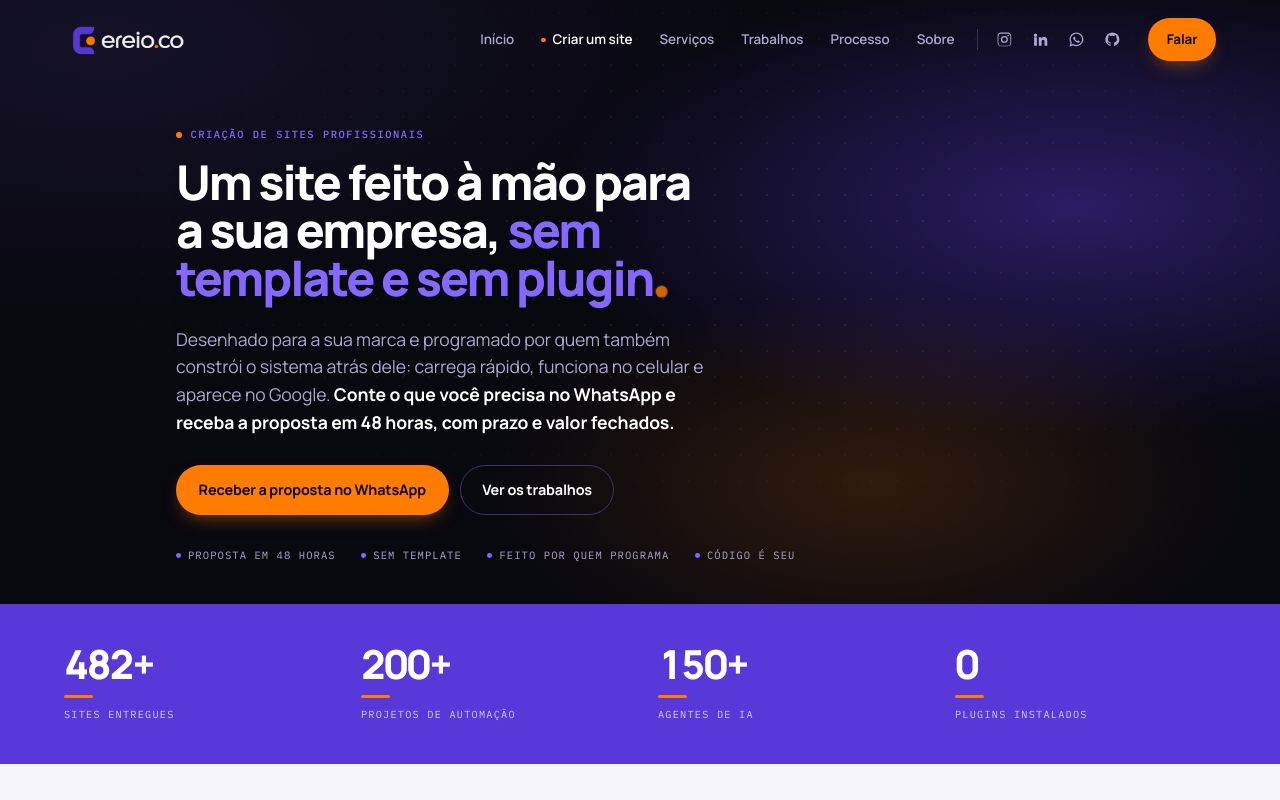
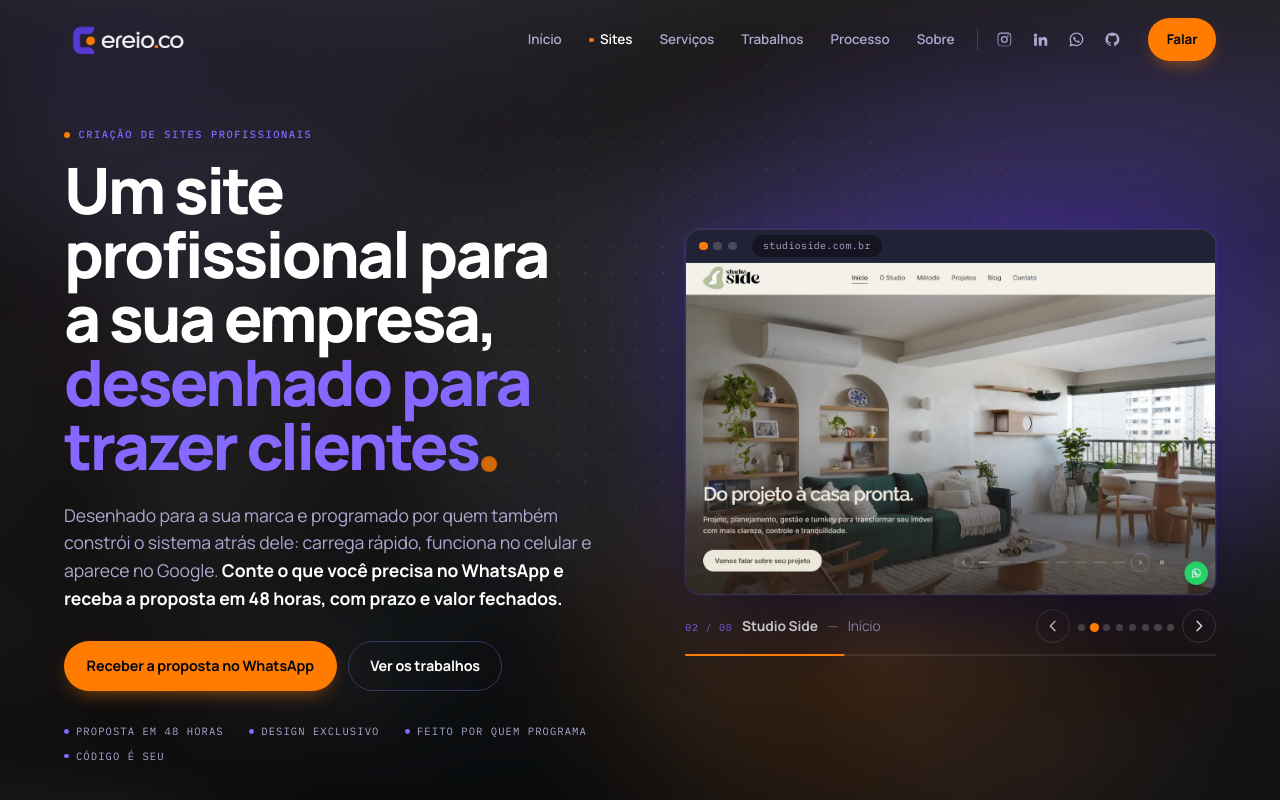
Before and after one commit to amglobalrealty-maker/ereio, a plain HTML site: page sites.html in a window 1280 px wide. Shown: the top 800 px of the page. Drawn offline with Linux system fonts and the light colour scheme.

Commit message:
Pagina Sites: slide na abertura, titulo novo e "Sites" no menu
Ela, 19/10: "o header ta muito basico, coloque um slide; nao gostei do
'sem template sem plugin'; mude 'Criar um site' para algo mais
profissional; e ja suba em producao".
- A abertura da pagina do anuncio ganha o slide da home: oito telas de
  sites entregues numa janela de navegador, trocando sozinhas, com o
  ambiente desfocado atras.
- Titulo: "Um site profissional para a sua empresa, desenhado para
  trazer clientes". O selo "Sem template" virou "Design exclusivo" e o
  cartao "Sem plugin para quebrar" virou "Estavel e seguro".
- O item do menu passa de "Criar um site" para "Sites" nas quatro
  paginas (cabecalho, painel e rodape); no rodape, o "Sites" que levava
  aos trabalhos virou "Sites entregues", para nao confundir.
Teste (jsdom) nas quatro paginas e medidas no navegador passaram.

```diff
--- a/sites.html
+++ b/sites.html
@@ -36,7 +36,7 @@
 </script>
 <meta name="viewport" content="width=device-width, initial-scale=1">
 <title>Criação de sites profissionais · ereio.co</title>
-<meta name="description" content="Site profissional feito à mão para a sua empresa, sem template e sem plugin, por quem também programa o sistema atrás dele. Fale no WhatsApp e receba a proposta em 48 horas.">
+<meta name="description" content="Site profissional para a sua empresa, com design exclusivo e feito por quem também programa o sistema atrás dele. Fale no WhatsApp e receba a proposta em 48 horas.">
 <meta name="theme-color" content="#08080F">
 <link rel="icon" type="image/png" href="icone-ereio.png">
 <link rel="apple-touch-icon" href="icone-ereio.png">
@@ -56,7 +56,7 @@
 </svg>
 
 <!-- O CABEÇALHO: o mesmo das outras páginas. Esta é a página para onde o anúncio
-     manda; "Criar um site" é o item dela no menu. -->
+     manda; "Sites" é o item dela no menu. -->
 <header class="topo" id="topo">
   <div class="topo-dentro">
     <a class="marca" href="index.html" aria-label="ereio.co, início">
@@ -65,7 +65,7 @@
     <nav class="navega" aria-label="Navegação principal">
       <ul class="links">
         <li><a href="index.html">Início</a></li>
-        <li><a href="sites.html" aria-current="page">Criar um site</a></li>
+        <li><a href="sites.html" aria-current="page">Sites</a></li>
         <li><a href="index.html#servicos">Serviços</a></li>
         <li><a href="trabalhos.html">Trabalhos</a></li>
         <li><a href="index.html#processo">Processo</a></li>
@@ -94,7 +94,7 @@
     <p class="olho">Navegação</p>
     <ul class="painel-links">
       <li><a href="index.html"><span class="n">01</span><span class="t">Início</span></a></li>
-      <li><a href="sites.html" aria-current="page"><span class="n">02</span><span class="t">Criar um site</span></a></li>
+      <li><a href="sites.html" aria-current="page"><span class="n">02</span><span class="t">Sites</span></a></li>
       <li><a href="index.html#servicos"><span class="n">03</span><span class="t">Serviços</span></a></li>
       <li><a href="trabalhos.html"><span class="n">04</span><span class="t">Trabalhos</span></a></li>
       <li><a href="index.html#processo"><span class="n">05</span><span class="t">Como trabalhamos</span></a></li>
@@ -120,11 +120,16 @@
        diferencial e dá o motivo para escrever agora. O WhatsApp daqui leva uma
        mensagem pronta diferente ("vim pelo anúncio"), para separar quem veio do
        anúncio de quem veio do site. -->
-  <section class="abertura abertura-curta abertura-sites escuro">
+  <section class="abertura abertura-slide abertura-sites escuro">
+    <!-- O AMBIENTE: a tela do slide, enorme e desfocada, atrás de tudo (como na home). -->
+    <div class="ambiente" aria-hidden="true" data-ambiente>
+      <img class="ativa" src="ad-tela-1.webp" alt="" width="1280" height="800">
+      <img src="ss-tela-1.webp" alt="" width="1280" height="800">
+    </div>
     <div class="dentro">
       <div class="abertura-texto">
         <p class="olho sobe">Criação de sites profissionais</p>
-        <h1 class="sobe">Um site feito à mão para a sua empresa, <span class="destaque">sem template e sem plugin</span><span class="ponto" aria-hidden="true"></span></h1>
+        <h1 class="sobe">Um site profissional para a sua empresa, <span class="destaque">desenhado para trazer clientes</span><span class="ponto" aria-hidden="true"></span></h1>
         <p class="chamada sobe">
           Desenhado para a sua marca e programado por quem também constrói o sistema
           atrás dele: carrega rápido, funciona no celular e aparece no Google.
@@ -137,10 +142,67 @@
         </div>
         <ul class="selos sobe">
           <li>Proposta em 48 horas</li>
-          <li>Sem template</li>
+          <li>Design exclusivo</li>
           <li>Feito por quem programa</li>
           <li>Código é seu</li>
         </ul>
+      </div>
+
+      <!-- O SLIDE: as telas de oito sites entregues, numa janela de navegador, como na home.
+           Troca sozinho a cada 5 segundos; para no mouse, quando a pessoa assume o controle
+           e quando a aba está escondida. -->
+      <div class="slide sobe" data-slide role="region" aria-roledescription="carrossel" aria-label="Telas de sites que entregamos">
+        <div class="janela">
+          <span class="janela-barra" aria-hidden="true"><i></i><i></i><i></i><span class="janela-endereco" data-slide-endereco>atelierdoceamor.com.br</span></span>
+          <ul class="telas-slide">
+            <li class="tela-slide ativa" data-cliente="Atelier Doce Amor" data-rotulo="Início" data-endereco="atelierdoceamor.com.br">
+              <img src="ad-tela-1.webp" alt="Tela inicial do site do Atelier Doce Amor" width="1280" height="800" decoding="async">
+            </li>
+            <li class="tela-slide" data-cliente="Studio Side" data-rotulo="Início" data-endereco="studioside.com.br">
+              <img src="ss-tela-1.webp" alt="Tela inicial do site da Studio Side" width="1280" height="800" loading="lazy" decoding="async">
+            </li>
+            <li class="tela-slide" data-cliente="Fernanda Marques Arquitetura" data-rotulo="Início" data-endereco="fernandamarques.com.br">
+              <img src="fm-tela-1.webp" alt="Tela inicial do site da Fernanda Marques Arquitetura" width="1280" height="800" loading="lazy" decoding="async">
+            </li>
+            <li class="tela-slide" data-cliente="Clínica Renata Vilela" data-rotulo="Início" data-endereco="clinicarenatavilela.com">
+              <img src="rv-tela-1.webp" alt="Tela inicial do site da Clínica Renata Vilela" width="1280" height="800" loading="lazy" decoding="async">
+            </li>
+            <li class="tela-slide" data-cliente="Caluê Arquitetura" data-rotulo="Início" data-endereco="caluearquitetura.com.br">
+              <img src="ca-tela-1.webp" alt="Tela inicial do site da Caluê Arquitetura" width="1280" height="800" loading="lazy" decoding="async">
+            </li>
+            <li class="tela-slide" data-cliente="DPR Construtora" data-rotulo="Início" data-endereco="construtoradpr.com.br">
+              <img src="dpr-tela-1.webp" alt="Tela inicial do site da DPR Construtora" width="1280" height="800" loading="lazy" decoding="async">
+            </li>
+            <li class="tela-slide" data-cliente="Houzze Imobiliária" data-rotulo="Início" data-endereco="houzzeimobiliaria.com">
+              <img src="hz-tela-1.webp" alt="Tela inicial do site da Houzze Imobiliária" width="1280" height="800" loading="lazy" decoding="async">
+            </li>
+            <li class="tela-slide" data-cliente="TozziniFreire" data-rotulo="Início" data-endereco="tozzinifreire.com.br">
+              <img src="tf-tela-1.webp" alt="Tela inicial do site do escritório TozziniFreire" width="1280" height="800" loading="lazy" decoding="async">
+            </li>
+          </ul>
+        </div>
+        <div class="slide-pe">
+          <p class="slide-legenda" aria-live="polite">
+            <span class="n" data-slide-n>01 / 08</span>
+            <b data-slide-cliente>Atelier Doce Amor</b>
+            <span class="t" data-slide-rotulo>Início</span>
+          </p>
+          <div class="slide-controles">
+            <button class="slide-seta" type="button" data-slide-seta="esq" aria-label="Tela anterior"><svg viewBox="0 0 24 24" aria-hidden="true"><path d="M15 5l-7 7 7 7"/></svg></button>
+            <ol class="slide-pontos" aria-label="Ir para a tela">
+              <li><button type="button" data-slide-ponto="0" aria-label="Tela 1" aria-current="true"></button></li>
+              <li><button type="button" data-slide-ponto="1" aria-label="Tela 2" aria-current="false"></button></li>
+              <li><button type="button" data-slide-ponto="2" aria-label="Tela 3" aria-current="false"></button></li>
+              <li><button type="button" data-slide-ponto="3" aria-label="Tela 4" aria-current="false"></button></li>
+              <li><button type="button" data-slide-ponto="4" aria-label="Tela 5" aria-current="false"></button></li>
+              <li><button type="button" data-slide-ponto="5" aria-label="Tela 6" aria-current="false"></button></li>
+              <li><button type="button" data-slide-ponto="6" aria-label="Tela 7" aria-current="false"></button></li>
+              <li><button type="button" data-slide-ponto="7" aria-label="Tela 8" aria-current="false"></button></li>
+            </ol>
+            <button class="slide-seta" type="button" data-slide-seta="dir" aria-label="Próxima tela"><svg viewBox="0 0 24 24" aria-hidden="true"><path d="M9 5l7 7-7 7"/></svg></button>
+          </div>
+        </div>
+        <span class="slide-progresso" aria-hidden="true"><i data-slide-barra></i></span>
       </div>
     </div>
   </section>
@@ -193,10 +255,10 @@
         </li>
         <li class="servico sobe">
           <span class="num">04</span>
-          <h3>Sem plugin para quebrar</h3>
+          <h3>Estável e seguro</h3>
           <p>
-            Sem WordPress, sem plugin, sem atualização de terceiro que derruba o site
-            num domingo. O que está no ar é só o que a gente escreveu.
+            Código próprio, sem depender de plugin de terceiro que quebra o site numa
+            atualização. O que está no ar é só o que a gente escreveu e testou.
           </p>
         </li>
         <li class="servico sobe">
@@ -361,7 +423,7 @@
         <p class="rodape-titulo">Navegação</p>
         <ul>
           <li><a href="index.html">Início</a></li>
-          <li><a href="sites.html">Criar um site</a></li>
+          <li><a href="sites.html">Sites</a></li>
           <li><a href="index.html#servicos">Serviços</a></li>
           <li><a href="index.html#processo">Processo</a></li>
           <li><a href="trabalhos.html">Trabalhos</a></li>
@@ -371,7 +433,7 @@
       <nav class="rodape-coluna" aria-label="Trabalhos por frente">
         <p class="rodape-titulo">Trabalhos</p>
         <ul>
-          <li><a href="trabalhos.html#g-sites">Sites</a></li>
+          <li><a href="trabalhos.html#g-sites">Sites entregues</a></li>
           <li><a href="trabalhos.html#g-automacoes">Automações e sistemas</a></li>
           <li><a href="trabalhos.html#g-key-visual">Key visual</a></li>
           <li><a href="trabalhos.html#g-logos">Logos</a></li>
```
Also changed, not shown: estilo.css (+4 -3 lines), index.html (+4 -4 lines), sobre.html (+4 -4 lines), trabalhos.html (+4 -4 lines).
